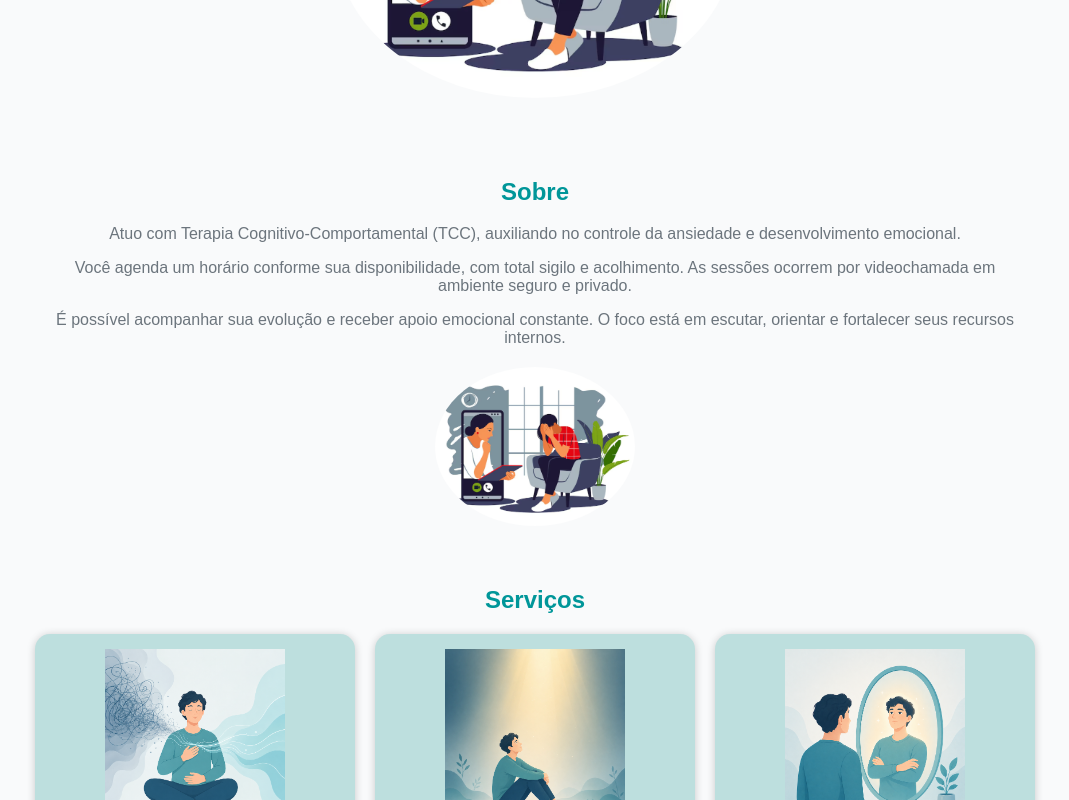
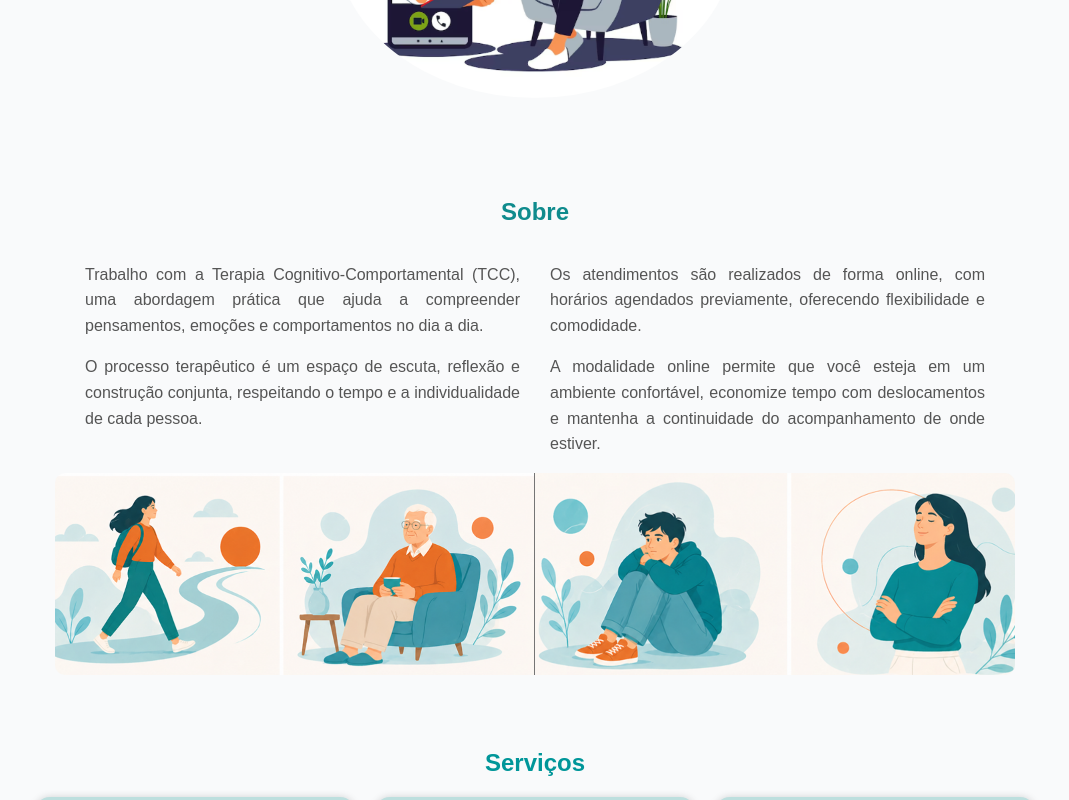
Before and after one commit to Erbenio/reactsitepsico1, a React (Create React App) app: page / in a window 1280 px wide. Shown: the part 560-1360 px from the top of the page, without its empty margins (105-1174 px from the left). Built offline with nearby package versions, Linux system fonts and the light colour scheme.

Commit message:
update
melhorias

```diff
--- a/src/components/CardServico.js
+++ b/src/components/CardServico.js
@@ -11,7 +11,12 @@ function CardServico({ nome, imagem, descricao }) {
 
             <p>{descricao}</p>
 
-            <button className="btn-primary">
+            <button className="btn-primary"
+                onClick={() => {
+                            document.getElementById("contato")?.scrollIntoView({ behavior: "smooth" });
+                        }}
+
+            >
                 Agendar
             </button>
 
--- a/src/components/Footer.js
+++ b/src/components/Footer.js
@@ -3,8 +3,16 @@ import { FaInstagram, FaLinkedinIn } from "react-icons/fa";
 function Footer() {
     return (
         <footer>
-            <p>Psicólogo Francisco Erbenio Vasconcelos - 2026</p>
-            <p><FaInstagram /> Erbeniopsi | <FaLinkedinIn />  Erbenio </p>
+            <p>
+                <a href="https://instagram.com/erbeniopsi" target="_blank" rel="noopener noreferrer">
+                    <FaInstagram /> Erbeniopsi
+                </a>
+                {" | "}
+                <a href="https://linkedin.com/in/erbenio" target="_blank" rel="noopener noreferrer">
+                    <FaLinkedinIn /> Erbenio
+                </a>
+            </p>
+
         </footer>
     )
 }
--- a/src/components/Servicos.js
+++ b/src/components/Servicos.js
@@ -60,7 +60,7 @@ function Servicos() {
     ];
 
     return (
-        <section id="Servicos">
+        <section id="servicos">
             <h2>Serviços</h2>
 
             <div className={styles.grid}>
@@ -81,10 +81,13 @@ function Servicos() {
                 <img src={lista2[0].imagem} alt={lista2[0].nome} />
 
                 <div className={styles.textoDestaque}>
-                    <h3>{lista2[0].nome}</h3>
-                    <p>{lista2[0].descricao}</p>
 
-                    <button className="btn-primary">
+
+                    <button className="btn-primary"
+                        onClick={() => {
+                            document.getElementById("contato")?.scrollIntoView({ behavior: "smooth" });
+                        }}
+                    >
                         Agendar
                     </button>
                 </div>
--- a/src/components/Sobre.js
+++ b/src/components/Sobre.js
@@ -1,24 +1,40 @@
 import styles from './Sobre.module.css';
+import banner from '../assets/banner1.png';
 
 function Sobre() {
     return (
-        <section id='sobre' className="container">
+        <section id="sobre" className={styles.sobre}>
             <h2>Sobre</h2>
-            <p>
-                Atuo com Terapia Cognitivo-Comportamental (TCC),
-                auxiliando no controle da ansiedade e desenvolvimento emocional.
-            </p>
-            <p>
-                Você agenda um horário conforme sua disponibilidade, com total sigilo e acolhimento.
-                As sessões ocorrem por videochamada em ambiente seguro e privado.
-            </p>
-            <p>
-                É possível acompanhar sua evolução e receber apoio emocional constante.
-                O foco está em escutar, orientar e fortalecer seus recursos internos.
-            </p>
+
+            <div className={styles.grid}>
+                <div>
+                <p>
+                    Trabalho com a Terapia Cognitivo-Comportamental (TCC), uma abordagem prática
+                    que ajuda a compreender pensamentos, emoções e comportamentos no dia a dia.
+                </p>
+
+                <p>
+                    O processo terapêutico é um espaço de escuta, reflexão e construção conjunta,
+                    respeitando o tempo e a individualidade de cada pessoa.
+                </p>
+                </div>
+
+                <div>
+                <p>
+                    Os atendimentos são realizados de forma online, com horários agendados
+                    previamente, oferecendo flexibilidade e comodidade.
+                </p>
+
+                <p>
+                    A modalidade online permite que você esteja em um ambiente confortável,
+                    economize tempo com deslocamentos e mantenha a continuidade do acompanhamento
+                    de onde estiver.
+                </p>
+                </div>
+            </div>
 
             <img
-                src="/psicologo.png"
+                src={banner}
                 alt="Psicólogo"
                 className={styles.imagem}
             />
--- a/src/components/Sobre.module.css
+++ b/src/components/Sobre.module.css
@@ -7,8 +7,38 @@
 }
 
 .imagem {
-    display: block;
-    margin: 20px auto;
-    width: 200px;
-    border-radius: 50%;
+    width: 100%;
+    object-fit: cover;
+    border-radius: 10px;
 }
+
+.sobre {
+  text-align: center;
+  padding: 40px 20px;
+}
+
+.sobre h2 {
+  color: #0f8b8d;
+  margin-bottom: 20px;
+}
+
+.grid {
+  display: grid;
+  grid-template-columns: 1fr 1fr;
+  gap: 30px;
+  max-width: 900px;
+  margin: 0 auto;
+  text-align: left;
+}
+
+.grid p {
+  color: #555;
+  line-height: 1.6;
+  text-align: justify;
+}
+
+@media (max-width: 768px) {
+  .grid {
+    grid-template-columns: 1fr;
+  }
+}
```
Also changed, not shown: src/assets/banner1.png (added).
